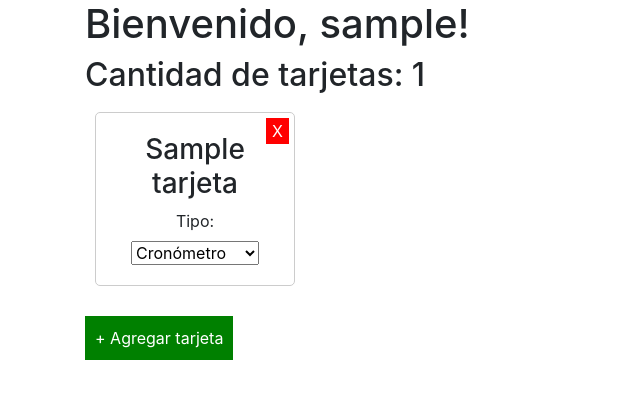
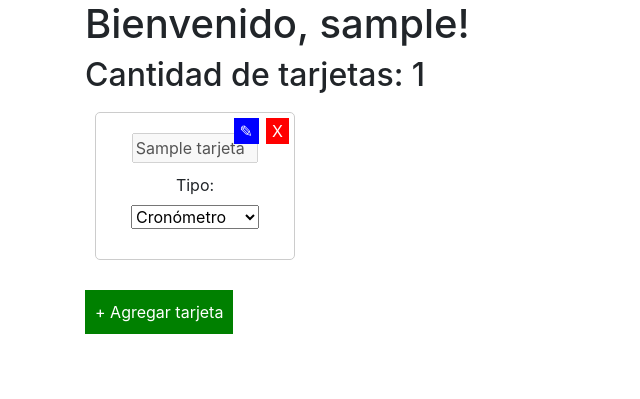
Before and after one commit to AbrahamIchaj/Timer, a CodeIgniter app: the page made by application/views/mostrar_tarjetas.php in a window 1280 px wide. Shown: the top 399 px of the page, without its empty margins (0-640 px from the left). Run offline with CodeIgniter, Linux system fonts and the light colour scheme; the template is opened without the code that fills it: most values are stand-ins (such as "Sample title", 1, 10 or a date in 2020).

Commit message:
Se modifico el codigo css de algunos controles, se agrego el icono de editar y eliminar tarjetas, se agrego una condición de prueba en el combobox

```diff
--- a/application/views/mostrar_tarjetas.php
+++ b/application/views/mostrar_tarjetas.php
@@ -15,7 +15,7 @@
             text-align: center;
             position: relative;
         }
-        .delete-button {
+        .delete-button, .edit-button {
             position: absolute;
             top: 5px;
             right: 5px;
@@ -23,6 +23,10 @@
             color: white;
             border: none;
             cursor: pointer;
+        }
+        .edit-button {
+            right: 35px;
+            background-color: blue;
         }
         .add-button {
             margin-top: 20px;
@@ -36,6 +40,14 @@
             display: flex;
             flex-wrap: wrap;
         }
+        .card input[type="text"] {
+            width: 80%;
+            margin-bottom: 10px;
+        }
+        .message {
+            margin-top: 10px;
+            font-weight: bold;
+        }
     </style>
     <!-- Incluir jQuery desde CDN -->
     <script src="https://code.jquery.com/jquery-3.3.1.min.js"></script>
@@ -48,16 +60,17 @@
     <div class="cards-container" id="cards-container">
         <?php foreach ($tarjetas as $index => $tarjeta): ?>
             <div class="card" data-index="<?php echo $index; ?>">
-                <!-- Botón de eliminar tarjeta -->
+                <!-- Botones de eliminar y editar tarjeta -->
                 <button class="delete-button">X</button>
-                <h3><?php echo $tarjeta['nombre']; ?></h3>
+                <button class="edit-button">✎</button>
+                <input type="text" name="tarjetas[<?php echo $index; ?>][nombre]" value="<?php echo $tarjeta['nombre']; ?>" disabled />
 
-                <!-- Combobox para elegir el tipo (cronómetro o temporizador) -->
                 <label for="tipo">Tipo:</label>
-                <select name="tarjetas[<?php echo $index; ?>][tipo]">
+                <select name="tarjetas[<?php echo $index; ?>][tipo]" class="tipo-select">
                     <option value="cronometro" <?php echo $tarjeta['tipo'] == 'cronometro' ? 'selected' : ''; ?>>Cronómetro</option>
                     <option value="temporizador" <?php echo $tarjeta['tipo'] == 'temporizador' ? 'selected' : ''; ?>>Temporizador</option>
                 </select>
+                <div class="message"></div>
             </div>
         <?php endforeach; ?>
     </div>
@@ -77,15 +90,42 @@
                 var nuevaTarjeta = `
                     <div class="card" data-index="">
                         <button class="delete-button">X</button>
-                        <h3>Nueva Tarjeta</h3>
+                        <button class="edit-button">✎</button>
+                        <input type="text" name="tarjetas[][nombre]" value="Equipo" disabled />
                         <label for="tipo">Tipo:</label>
-                        <select name="tarjetas[][tipo]">
+                        <select name="tarjetas[][tipo]" class="tipo-select">
                             <option value="cronometro">Cronómetro</option>
                             <option value="temporizador">Temporizador</option>
                         </select>
+                        <div class="message"></div>
                     </div>`;
                 $('#cards-container').append(nuevaTarjeta);
                 actualizarCantidadTarjetas();
+            });
+
+            // Editar nombre de la tarjeta
+            $(document).on('click', '.edit-button', function() {
+                var input = $(this).siblings('input[type="text"]');
+                if (input.is(':disabled')) {
+                    input.prop('disabled', false).focus();
+                    $(this).text('✓').css('background-color', 'green');
+                } else {
+                    input.prop('disabled', true);
+                    $(this).text('✎').css('background-color', 'blue');
+                }
+            });
+
+            // Mostrar mensajes según la selección del combobox
+            $(document).on('change', '.tipo-select', function() {
+                var messageDiv = $(this).siblings('.message');
+                var selectedValue = $(this).val();
+                if (selectedValue === 'cronometro') {
+                    messageDiv.text('Hola');
+                } else if (selectedValue === 'temporizador') {
+                    messageDiv.text('Qué tal');
+                } else {
+                    messageDiv.text('');
+                }
             });
 
             // Actualizar la cantidad de tarjetas
@@ -93,6 +133,8 @@
                 var cantidad = $('.card').length;
                 $('#cantidad-tarjetas').text(cantidad);
             }
+
+
         });
     </script>
 
```
